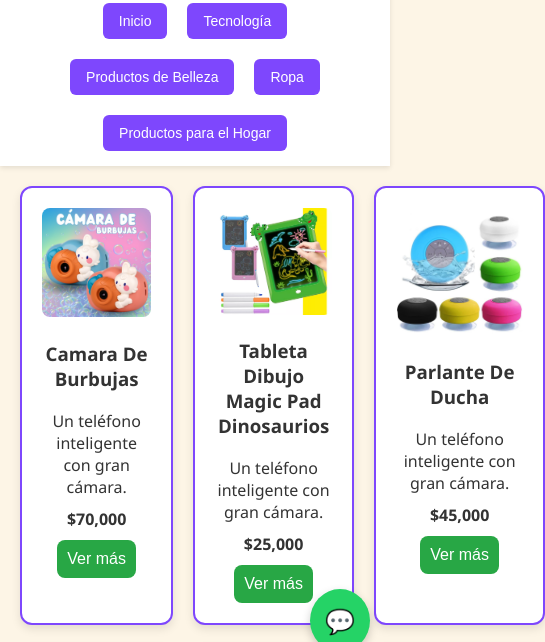
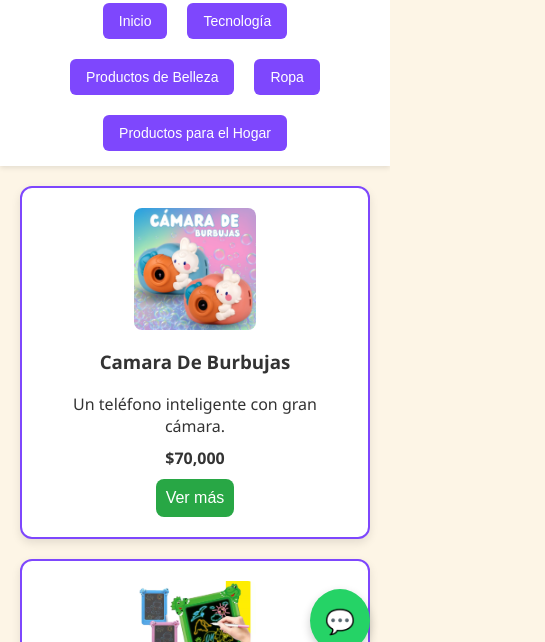
Before and after one commit to JuanArias9810/TiendaOnlineJJ, a plain HTML site: page index.html in a window 390 px wide. Shown: the part 172-814 px from the top of the page, 545 px wide, since content can reach past the window. Drawn offline with Linux system fonts and the light colour scheme.

Commit message:
Add files via upload

```diff
--- a/css/style.css
+++ b/css/style.css
@@ -71,9 +71,11 @@ body {
     }
 
     .product img {
-      max-width: 100%;
+      width: 40%; /* O usa 200px si prefieres un tamaño fijo */
       height: auto;
       border-radius: 8px;
+      margin: 0 auto;
+      display: block;
     }
 
     .product h2 {
@@ -191,3 +193,8 @@ button {
   font-size: 1rem;
   cursor: pointer;
 }
+@media (max-width: 768px) {
+  .product-container {
+    grid-template-columns: 2fr;
+  }
+}
```
